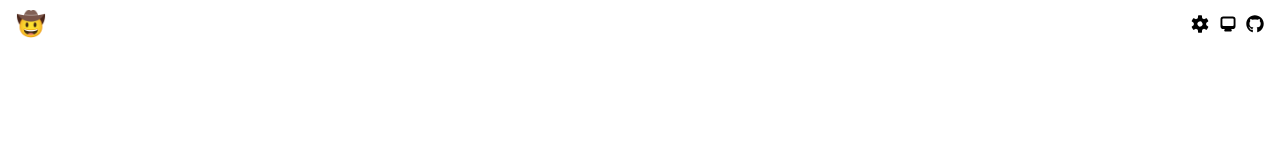
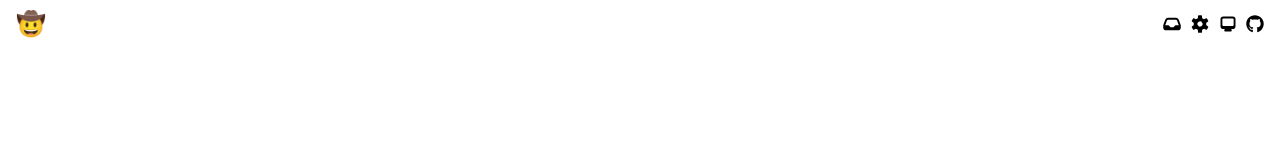
Before and after one commit to jdic/Sensor, a React (Vite) app: page / in a window 1280 px wide. Shown: the top 160 px of the page. Built offline with nearby package versions, Linux system fonts and the light colour scheme.

Commit message:
[FEAT] Temp handler in header

```diff
--- a/src/layouts/Header/Header.tsx
+++ b/src/layouts/Header/Header.tsx
@@ -1,6 +1,7 @@
+import { GetTemp } from '../../components/GetTemp/GetTemp'
 import { Settings } from '../../components/Settings/Settings'
+import { Link } from '../../components/common/Link/Link'
 import { Theme } from '../../components/Theme/Theme'
-import { Link } from '../../components/common/Link/Link'
 import { FaGithub } from 'react-icons/fa6'
 
 export const Header = () =>
@@ -9,6 +10,7 @@ export const Header = () =>
     <header className='w-full py-2 px-4 flex justify-between items-center'>
       <span className='text-2xl'>🤠</span>
       <div className='flex items-center gap-2'>
+        <GetTemp />
         <Settings />
         <Theme />
         <Link href='https://github.com/jdic' className='text-lg'>
```
